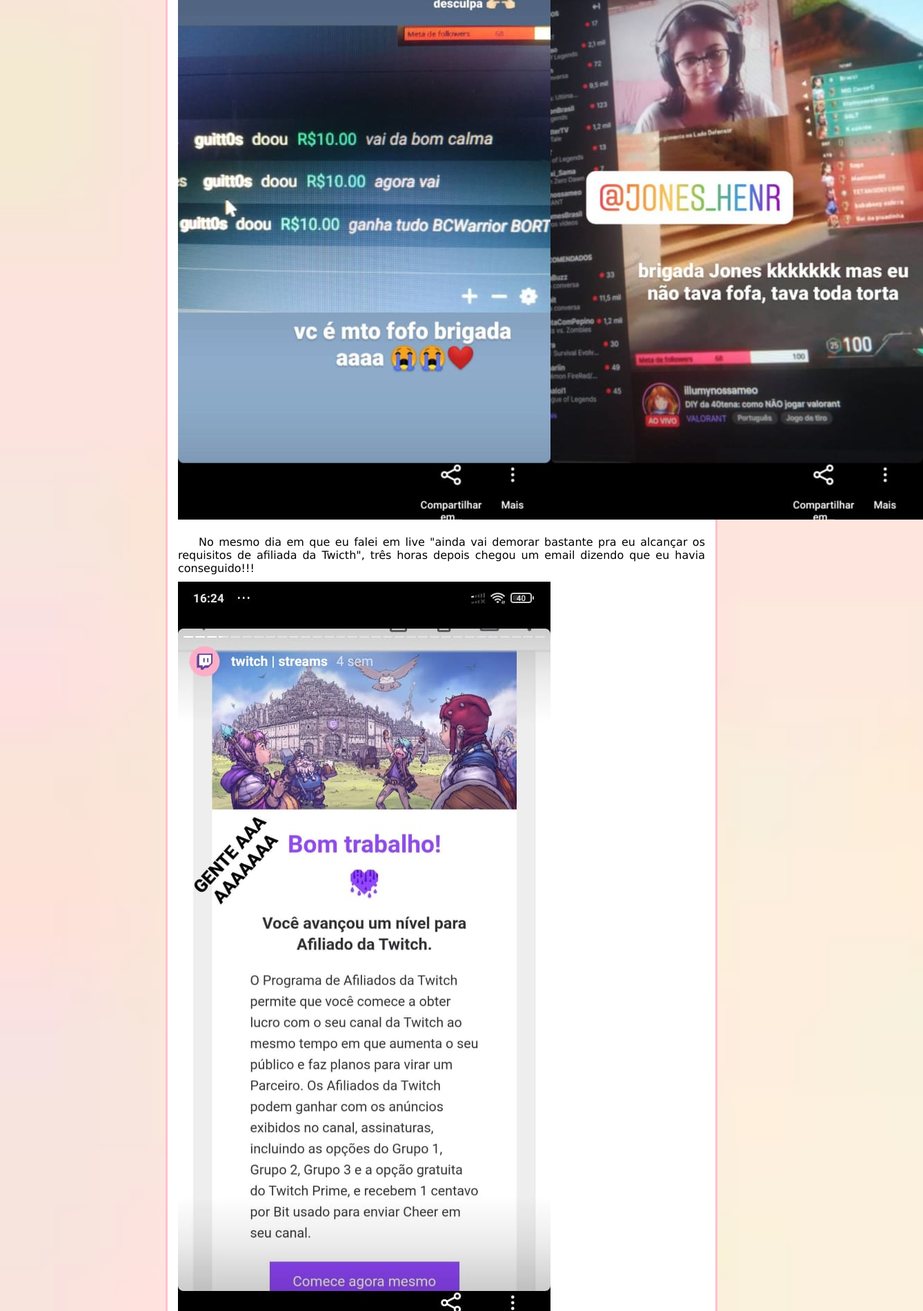
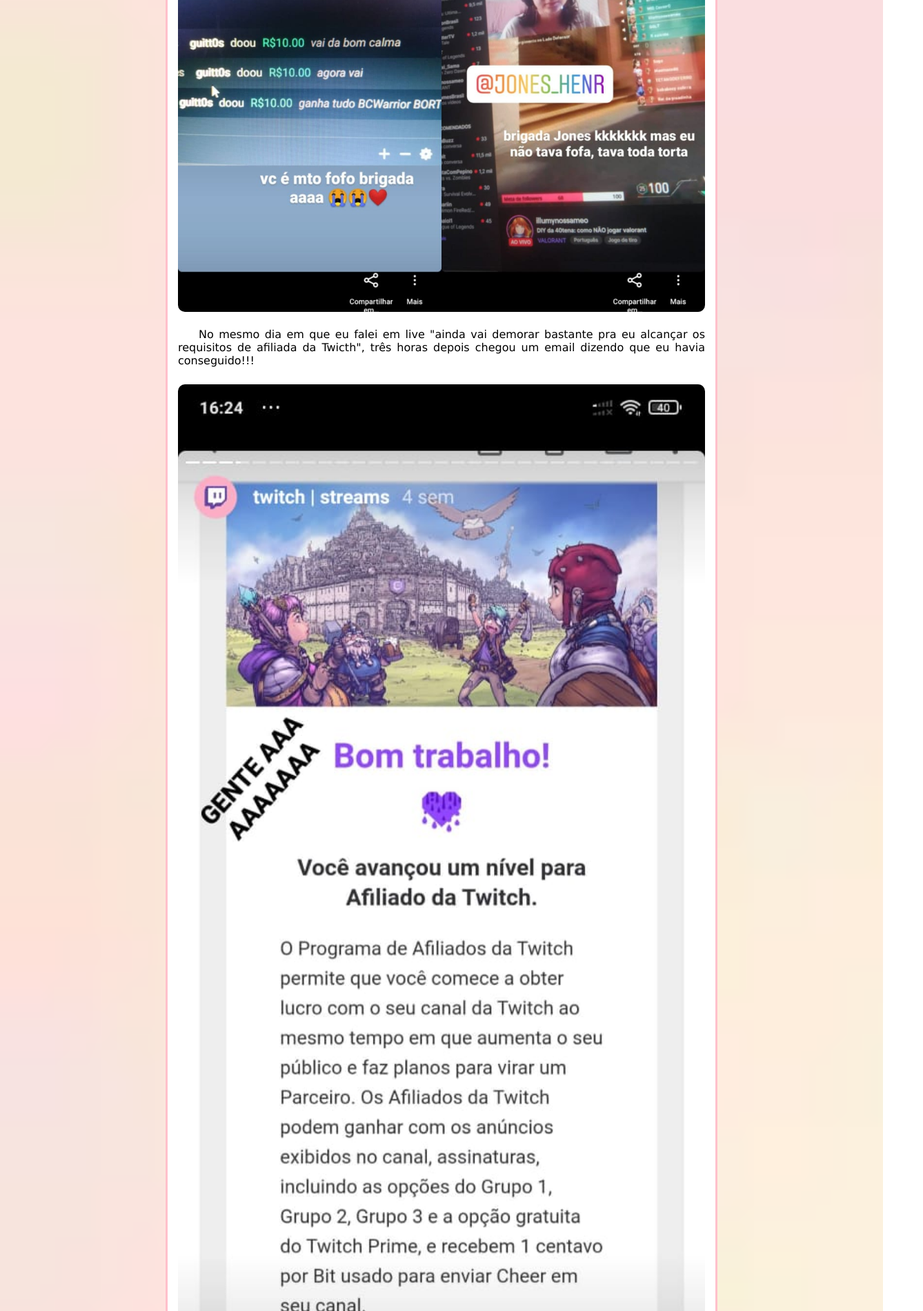
Before and after one commit to massonigiulia/html5_css3, a plain HTML site: page meu_site/streams.html in a window 1280 px wide. Shown: the part 900-2800 px from the top of the page at 69% size, 1338 px wide, since content can reach past the window. Drawn offline with Linux system fonts and the light colour scheme.

Commit message:
Update streams.html

```diff
--- a/meu_site/streams.html
+++ b/meu_site/streams.html
@@ -44,12 +44,12 @@
                     Dois amigos meus haviam me dado donates com mensagenzinhas me incentivando a continuar, e apesar de achar que ia
                     demorar muuuuuito para o canal crescer, começou a acontecer coisas mais rápido do que eu esperava.
                 </p>
-                <img src="apoiodonate.jpeg" alt="Prints de stories do Instagram" class="post_image2">
+                <img src="apoiodonate.jpeg" alt="Prints de stories do Instagram" class="post_image">
                 <br><br>
                 <p class="post_content">
                     No mesmo dia em que eu falei em live "ainda vai demorar bastante pra eu alcançar os requisitos de afiliada da Twicth", três horas depois chegou um email dizendo que eu havia conseguido!!!
                 </p>
-                <img src="afilliate.jpeg" alt="Prints de stories do Instagram" class="post_image2">
+                <img src="afilliate.jpeg" alt="Prints de stories do Instagram" class="post_image">
                 <br><br>
                 <p class="post_content">
                     Logo em seguida comecei a me informar sobre tudo que envolve ser afiliada da Twitch, corri atrás de
@@ -64,7 +64,7 @@
                     jogar com muito mais vontade, pois estaria ao vivo. Nem sempre consigo cumprir o cronograma exatamente assim, pois meus
                     estudos e vida profissional ainda são minha prioridade, mas faço o que posso para encaixar as lives na minha rotina.
                 </p>
-                <img src="cronograma.jpeg" alt="Cronograma de lives" class="post_image2">
+                <img src="cronograma.jpeg" alt="Cronograma de lives" class="post_image">
                 <br><br>
                 <p class="post_content">
                     Agora, vou deixar aqui alguns clipes que meus followers e eu fazemos durante as lives, de jogadas bem feitas ou apenas
```
